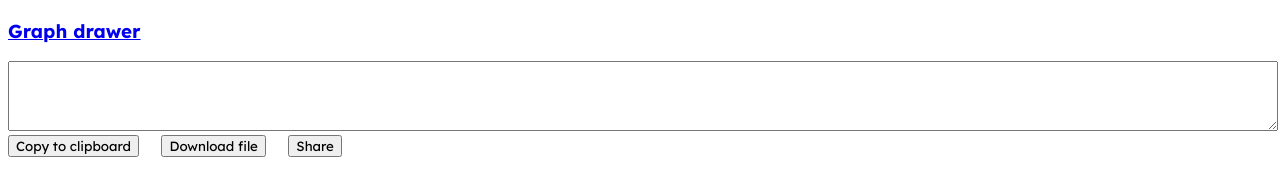
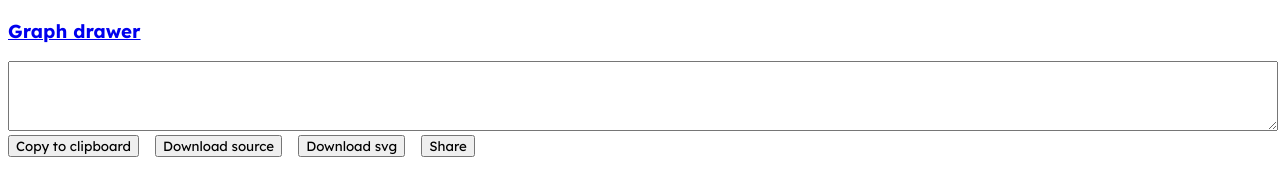
Before and after one commit to luiscastro193/graph, a plain HTML site: page index.html in a window 1280 px wide. Drawn offline with Linux system fonts and the light colour scheme.

Commit message:
Add svg download

```diff
--- a/graph.js
+++ b/graph.js
@@ -1,10 +1,10 @@
 "use strict";
 const graphvizPromise = import("https://cdn.jsdelivr.net/npm/@hpcc-js/wasm/dist/graphviz.js").then(module => module.Graphviz.load());
 const zipPromise = import("https://luiscastro193.github.io/zip-string/zip-string.js");
-let inputElement = document.getElementById('inputElement');
-let graphSection = document.getElementById('graphSection');
+const graphviz = document.fonts.ready.then(() => graphvizPromise);
+const inputElement = document.getElementById('inputElement');
+const graphSection = document.getElementById('graphSection');
 const splitLimit = 15;
-
 const lineHeight = 11 * 1.25 / 72;
 const measurer = new OffscreenCanvas(100, 100).getContext("2d");
 measurer.font = "11pt Lexend";
@@ -72,15 +72,18 @@ function notationToLinks(graph) {
 	return graph;
 }
 
+async function svg(input) {
+	return (await graphviz).layout(gvString(notationToLinks(input)));
+}
+
 let lastDraw = 0;
 
 async function updateGraph(input) {
 	const drawId = lastDraw = (lastDraw + 1) % Number.MAX_SAFE_INTEGER;
-	await document.fonts.ready;
-	let graphviz = await graphvizPromise;
+	await graphviz;
 
 	if (drawId == lastDraw)
-		graphSection.innerHTML = await graphviz.layout(gvString(notationToLinks(input)));
+		graphSection.innerHTML = await svg(input);
 }
 
 inputElement.oninput = function() {
@@ -103,9 +106,14 @@ function download(blob, filename) {
 	link.remove();
 }
 
-document.getElementById('download').onclick = function() {
+document.getElementById('source').onclick = function() {
 	let content = gvString(notationToLinks(inputElement.value), false);
 	download(new Blob([content]), "graph.gv");
+}
+
+document.getElementById('svg').onclick = async function() {
+	let content = await svg(inputElement.value);
+	download(new Blob([content]), "graph.svg");
 }
 
 document.getElementById('share').onclick = async function() {
--- a/index.html
+++ b/index.html
@@ -19,18 +19,24 @@
 		textarea {
 			width: 100%;
 		}
+
+		.buttons {
+			display: flex;
+			flex-wrap: wrap;
+			gap: 1em;
+		}
 	</style>
 </head>
-
 <body>
 	<h3><a href="https://github.com/luiscastro193/graph/blob/main/README.md" target="_blank" rel="noopener">Graph drawer</a></h3>
 	<textarea id="inputElement" rows="4" required></textarea>
+	<section class="buttons">
 		<button id="copy">Copy to clipboard</button>
-		<span>&nbsp&nbsp&nbsp</span>
-		<button id="download">Download file</button>
-		<span>&nbsp&nbsp&nbsp</span>
+		<button id="source">Download source</button>
+		<button id="svg">Download svg</button>
 		<button id="share">Share</button>
-		<br><br>
+	</section>
+	<br>
 	<section id="graphSection"></section>
 </body>
 </html>
```
Lines whose indentation alone changed are shown as unchanged.
